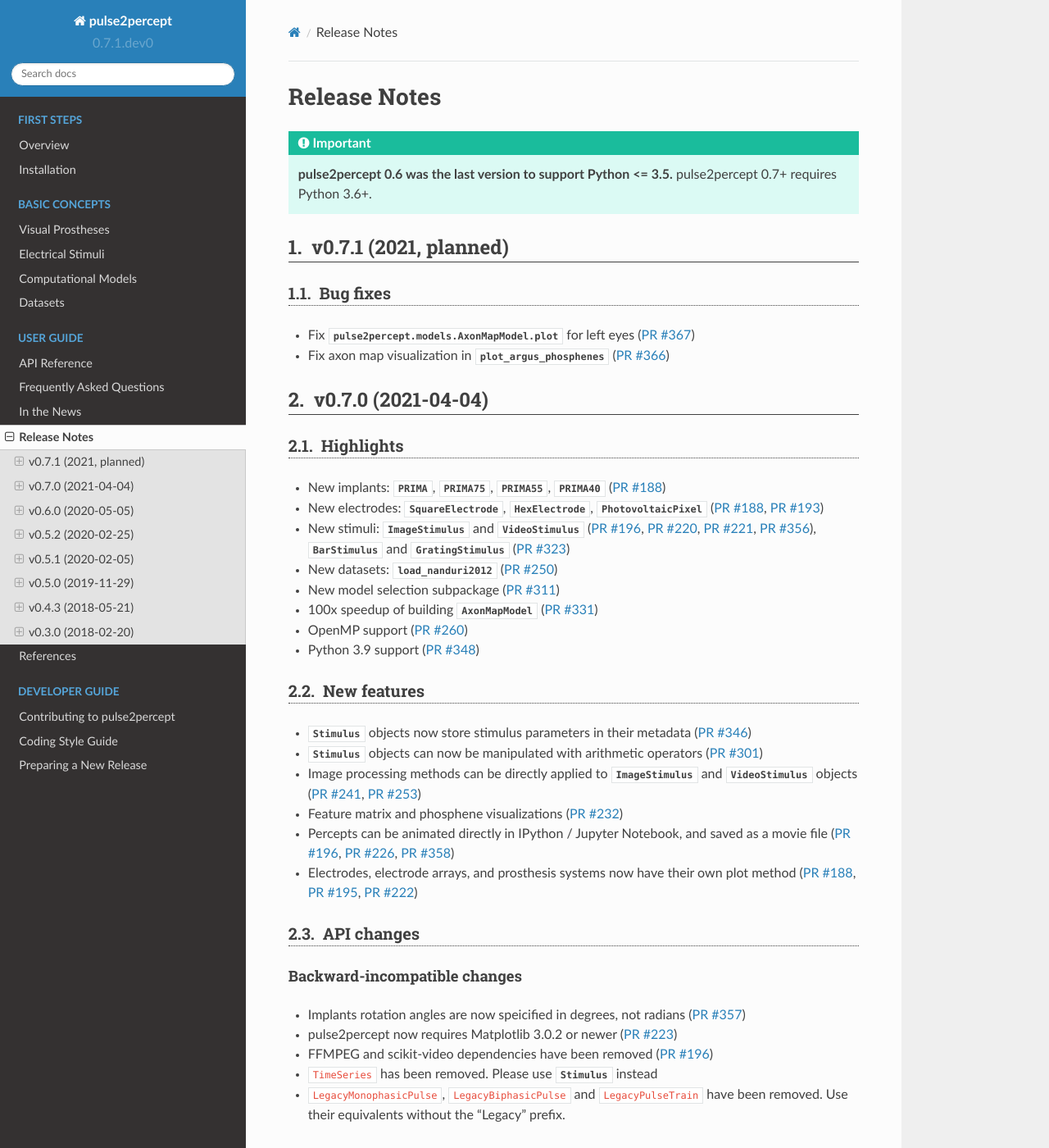
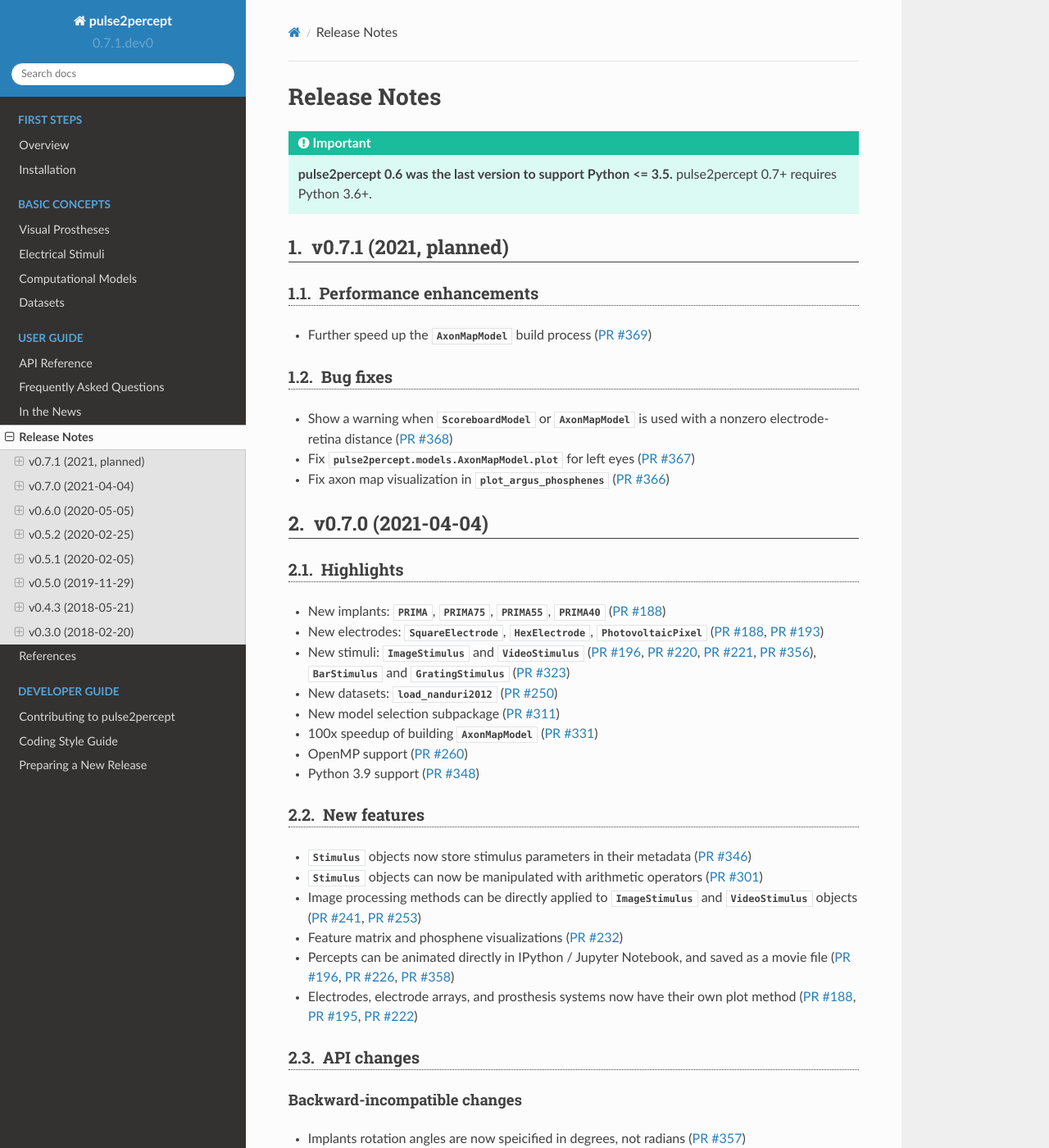
Before and after one commit to pulse2percept/pulse2percept, a Sphinx documentation site: the page built from doc/users/release_notes.rst, in a window 1280 px wide and 1400 px high. Shown: the whole window at 82% size. Built offline with Sphinx 7.4.7 and the Read the Docs theme 2.0.0, drawn with Linux system fonts in a browser that asks for light colours; pages that are not in the unit, such as notebooks, are missing from menus; some of the changed text lies outside the part shown.

Commit message:
Update release notes

```diff
--- a/doc/users/release_notes.rst
+++ b/doc/users/release_notes.rst
@@ -12,9 +12,16 @@
 v0.7.1 (2021, planned)
 ----------------------
 
+Performance enhancements
+~~~~~~~~~~~~~~~~~~~~~~~~
+
+*  Further speed up the :py:class:`~pulse2percept.models.AxonMapModel` build process (:pull:`369`)
+
 Bug fixes
 ~~~~~~~~~
 
+*  Show a warning when :py:class:`~pulse2percept.models.ScoreboardModel` or
+   :py:class:`~pulse2percept.models.AxonMapModel` is used with a nonzero electrode-retina distance (:pull:`368`)
 *  Fix :py:meth:`pulse2percept.models.AxonMapModel.plot` for left eyes (:pull:`367`)
 *  Fix axon map visualization in :py:meth:`~pulse2percept.viz.plot_argus_phosphenes` (:pull:`366`)
 
@@ -77,7 +84,7 @@
 Deprecations
 ^^^^^^^^^^^^
 
-*  ``plot_axon_map``: Use :py:meth`pulse2percept.models.AxonMapModel.plot`
+*  ``plot_axon_map``: Use :py:meth:`pulse2percept.models.AxonMapModel.plot`
 *  ``plot_implant_on_axon_map``: Use
    :py:meth:`pulse2percept.implants.ProsthesisSystem.plot` on top of
    :py:meth`pulse2percept.models.AxonMapModel.plot`
```
